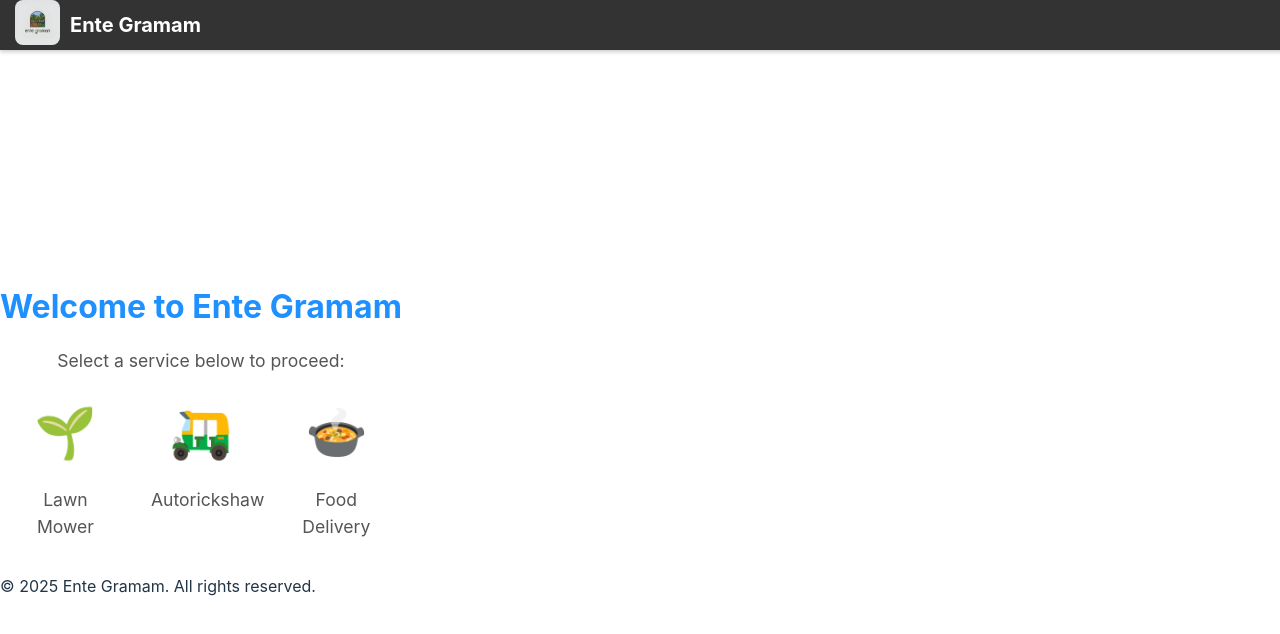
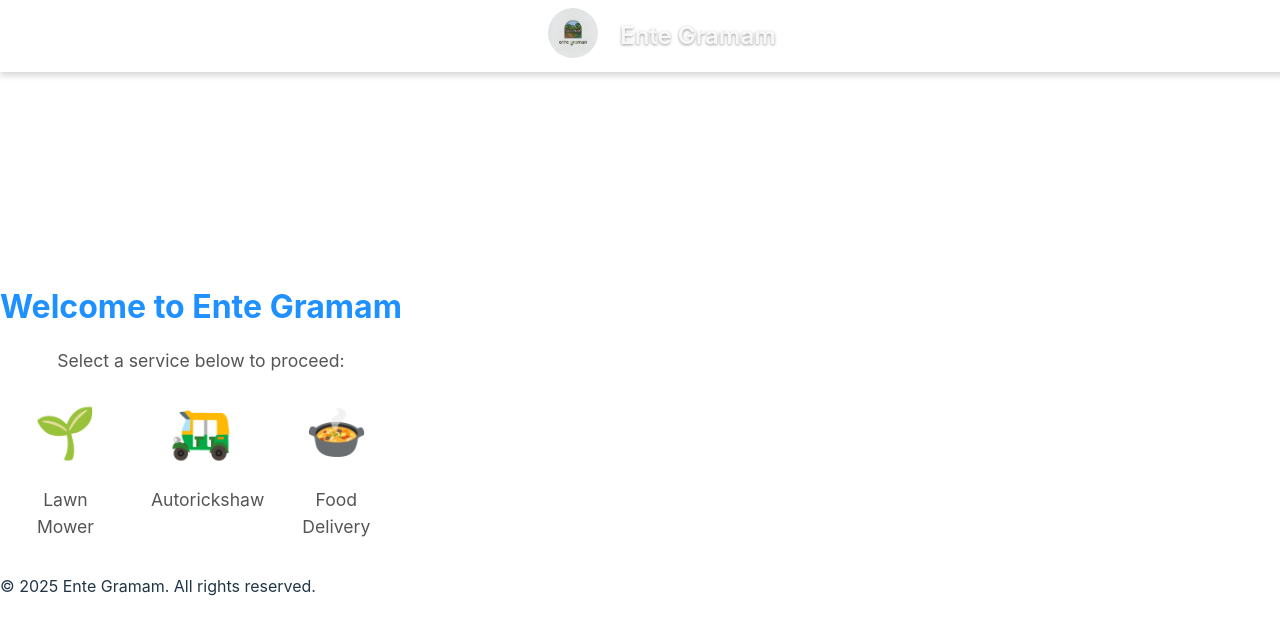
Before and after one commit to code-ninja-labs/ente-gramam1, a React (Vite) app: page / in a window 1280 px wide. Shown: the top 634 px of the page. Built offline with nearby package versions, Linux system fonts and the light colour scheme.

Commit message:
Update Nav.css

```diff
--- a/src/components/Nav/Nav.css
+++ b/src/components/Nav/Nav.css
@@ -1,38 +1,44 @@
-/* Nav.css - Navigation Bar Styles */
+/* Nav.css - Glassmorphic Navigation Bar Styles */
 
 .navbar {
-  position: fixed; /* Stick to the top of the viewport */
+  position: fixed; /* Stick to the top */
   top: 0;
   left: 0;
-  width: 100%; /* Full-width navbar */
-  height: 50px; /* Reduced the height of the navbar */
-  background: rgba(0, 0, 0, 0.8); /* Transparent black background */
-  backdrop-filter: blur(8px); /* Frosted glass effect */
-  -webkit-backdrop-filter: blur(8px); /* For Safari support */
-  z-index: 1000; /* Stays above other elements */
+  width: 100%; /* Full-width bar */
+  height: 70px; /* Increased height for better design */
+  background: rgba(255, 255, 255, 0.1); /* Very light transparent background */
+  backdrop-filter: blur(10px); /* Add frosted glass effect */
+  -webkit-backdrop-filter: blur(10px); /* Safari compatibility */
+  border: 1px solid rgba(255, 255, 255, 0.18); /* Subtle border for glass effect */
+  z-index: 1000; /* Ensure it stays above other elements */
   display: flex;
-  align-items: center; /* Align items like logo and title vertically */
-  justify-content: space-between; /* Space between logo and title */
-  padding: 0 15px; /* Add horizontal padding for spacing */
-  box-shadow: 0px 2px 4px rgba(0, 0, 0, 0.2); /* Add a shadow for visual appeal */
+  align-items: center; /* Vertical alignment of content */
+  justify-content: center; /* Center the entire navbar elements */
+  box-shadow: 0px 4px 6px rgba(0, 0, 0, 0.15); /* Add shadow for depth */
+  transition: 0.3s all ease-in-out; /* Smooth animations */
+  padding: 0 20px; /* Add padding for a cleaner look */
 }
 
 .navbar-container {
-  display: flex;
-  align-items: center; /* Keeps the logo and title aligned */
-  gap: 10px; /* Add spacing between logo and title */
+  display: flex; /* Set flex for logo and title */
+  align-items: center; /* Align logo and title vertically */
+  justify-content: center; /* Set even spacing horizontally */
+  gap: 20px; /* Space between logo and title elements */
 }
 
 .navbar-logo img {
-  width: 45px; /* Make the logo slightly larger */
-  height: 45px; /* Keep it proportional */
-  object-fit: cover; /* Make sure the logo fits nicely without distortion */
-  border-radius: 8px; /* Round edge for the logo if desired */
+  width: 50px; /* Resize the width of the logo */
+  height: 50px; /* Keep height proportional */
+  object-fit: cover; /* Ensure it doesn't stretch */
+  border-radius: 50%; /* Make logo circular */
+  border: 2px solid rgba(255, 255, 255, 0.3); /* Add a border for contrast */
+  box-shadow: 0 0 10px rgba(255, 255, 255, 0.3); /* Highlight the logo with glow */
 }
 
 .navbar-title {
-  font-size: 20px; /* Adjusted font size to fit the navbar height */
-  font-weight: bold; /* Keep the title visible */
-  color: #ffffff; /* Use white color for contrast */
-  margin: 0;
+  font-size: 24px; /* Increase the font for better readability */
+  font-weight: 600; /* Medium weight for a professional look */
+  color: rgba(255, 255, 255, 0.9); /* Slightly transparent white for better effect */
+  text-shadow: 0 1px 3px rgba(0, 0, 0, 0.4); /* Text shadow for contrast */
+  margin: 0; /* No margin around text */
 }
```
